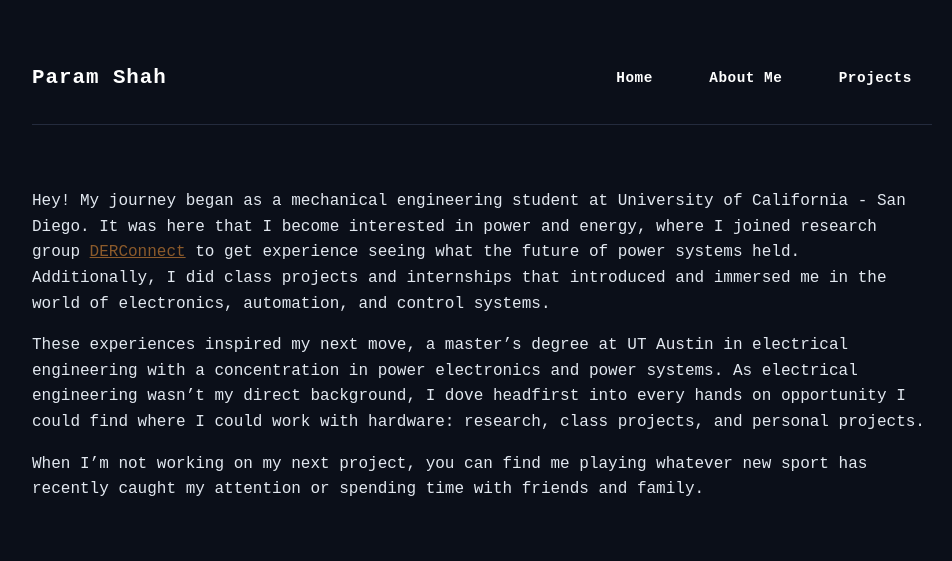
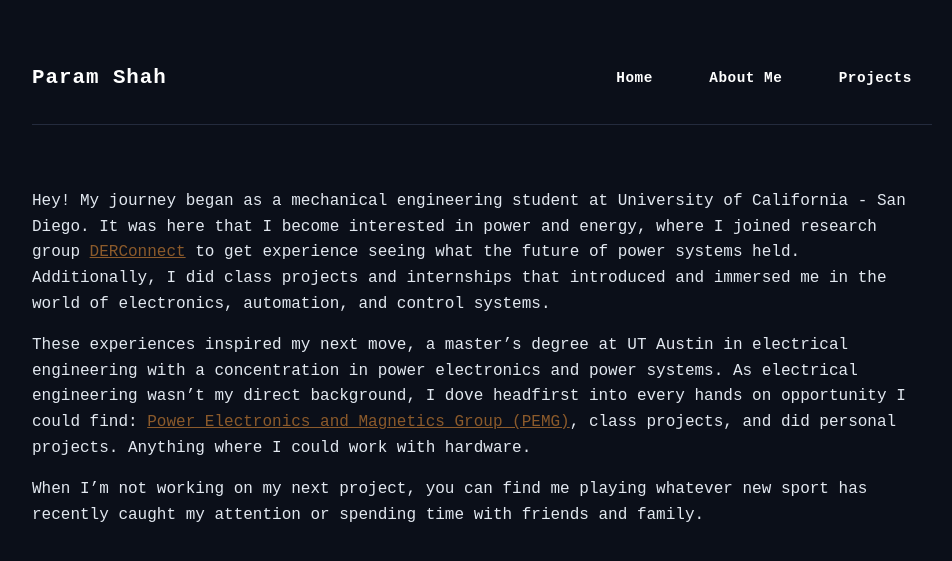
Before and after one commit to paramshah180/paramshah180.github.io, a Jekyll site: the page built from about.md, in a window 1280 px wide. Shown: the top 561 px of the page, without its empty margins (158-1110 px from the left). Built offline with Jekyll 4.4.1, drawn with Linux system fonts in a browser that asks for light colours.

Commit message:
Update about.md for clarity and structure
Revised the paragraph structure and added links for better clarity.

```diff
--- a/about.md
+++ b/about.md
@@ -5,7 +5,7 @@ permalink: /about/
 ---
 Hey! My journey began as a mechanical engineering student at University of California - San Diego. It was here that I become interested in power and energy, where I joined research group <a href="https://derconnect.ucsd.edu/" target="_blank" rel="noopener noreferrer" style="color: #8b5a2b; text-decoration: underline;">DERConnect</a> to get experience seeing what the future of power systems held. Additionally, I did class projects and internships that introduced and immersed me in the world of electronics, automation, and control systems.
 
-These experiences inspired my next move, a master's degree at UT Austin in electrical engineering with a concentration in power electronics and power systems. As electrical engineering wasn't my direct background, I dove headfirst into every hands on opportunity I could find where I could work with hardware: research, class projects, and personal projects.
+These experiences inspired my next move, a master's degree at UT Austin in electrical engineering with a concentration in power electronics and power systems. As electrical engineering wasn't my direct background, I dove headfirst into every hands on opportunity I could find: <a href="https://sites.utexas.edu/hanson/" target="_blank" rel="noopener noreferrer" style="color: #8b5a2b; text-decoration: underline;">Power Electronics and Magnetics Group (PEMG)</a>, class projects, and did personal projects. Anything where I could work with hardware.
 
 
 When I'm not working on my next project, you can find me playing whatever new sport has recently caught my attention or spending time with friends and family.
```
